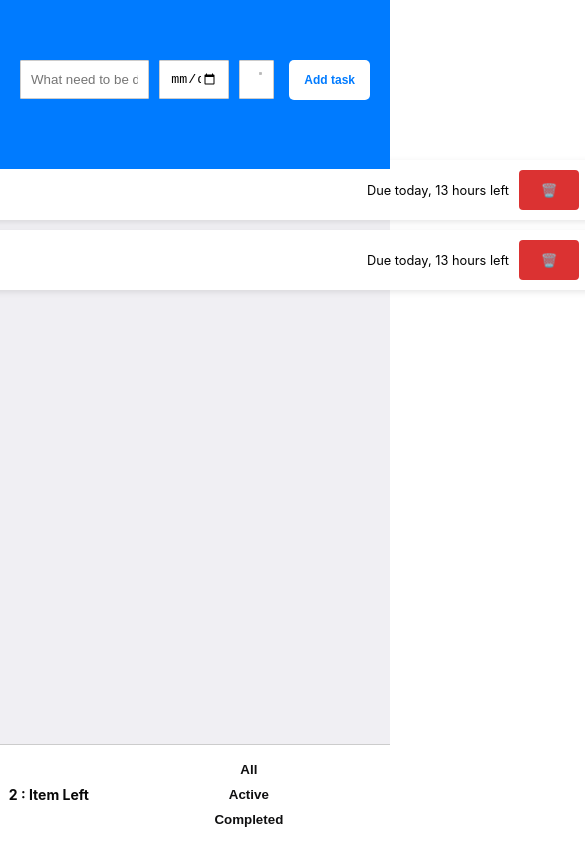
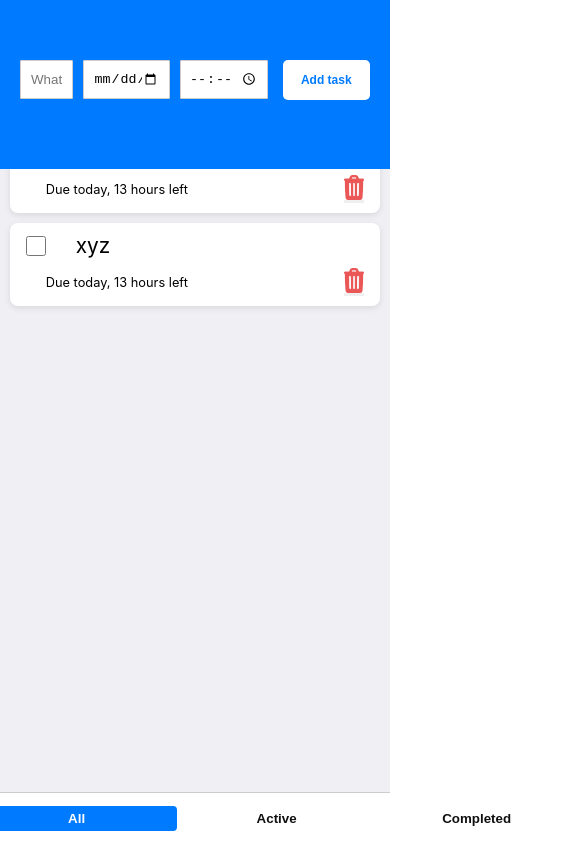
Before and after one commit to Alok-Yadav45/18-tas-1, a React (Create React App) app: page / in a window 390 px wide. Shown: the whole page, 585 px wide, since content can reach past the window. Built offline with nearby package versions, Linux system fonts and the light colour scheme.

Commit message:
21 assignment

```diff
--- a/src/App.css
+++ b/src/App.css
@@ -122,12 +122,10 @@
 }
 .delete-button {
   border: none;
-  background-color: rgb(219, 50, 50);
-  padding: 5px 10px;
+
   cursor: pointer;
-  height: 40px;
-  width: 60px;
-  border-radius: 4px;
+
+
   margin-left: auto;
 }
 .message .item {
@@ -150,7 +148,7 @@
 }
 .deadline-expired {
   display: inline-block;
-  margin-right: auto;
+  margin-right: 40px;
   margin-left: 20px;
   font-size: 0.8rem;
   white-space: nowrap;
@@ -196,6 +194,7 @@
     margin-top: 150px;
     position: sticky;
     width: 800px;
+    list-style: none;
 }
 .footer {
   position: fixed;
@@ -222,6 +221,8 @@
   cursor: pointer;
   width: 200px;
   padding: 5px 10px;
+
+   transition: all 0.3s ease;
 }
 .spn-i{
   background: none;
@@ -239,3 +240,37 @@
   align-items: center;
   justify-content: center;
 }
+.filters button.active-filter {
+  background-color: #007bff;
+  color: white;
+  border-radius: 4px;
+}
+
+@media (max-width: 768px) {
+  .heading {
+    flex-direction: row;
+    align-items: stretch;
+  }
+
+  .input,
+  .date-input,
+  .time-input,
+  .button {
+    width: 25%;
+  }
+
+  .main-msg {
+    margin-top: 120px;
+    width: 95%;
+  }
+
+  .footer {
+    flex-direction: column;
+    gap: 10px;
+  }
+
+  .filters {
+    width: 100%;
+    justify-content: center;
+  }
+}
--- a/src/App.js
+++ b/src/App.js
@@ -1,5 +1,6 @@
 import {useEffect, useState } from "react";
 import "./App.css";
+import deletebtn from './deletebtn.jpg'
 
 function App() {
   const [todo, setTodo] = useState(() => {
@@ -128,13 +129,15 @@ function App() {
             className={error ? "date" : "date-input"}
             type="date"
             onChange={dateHandler}
-            value={date} />
+            value={date}
+            onKeyDown={handleKeyDown} />
 
           <input
             className={error ? "time" : "time-input"}
             type="time"
             onChange={timeHandler}
-            value={time} />
+            value={time}
+            onKeyDown={handleKeyDown} />
           <button className="button" onClick={newTOdo}>Add task</button>
         </div>
       </header>
@@ -158,7 +161,13 @@ function App() {
               </div>
 
               <button className="delete-button" onClick={() => deleteTodo(item.id)}>
-                🗑️
+                <img
+                className="todo-right"
+                src={deletebtn}
+                alt="deleteicon"
+                width="20"
+                height="25"
+              />
               </button>
             </div>
 
@@ -172,10 +181,16 @@ function App() {
 
           Item Left</span>
         <div className="filters">
-          <button onClick={() => setFilter("all")}>All</button>
-          <button onClick={() => setFilter("active")}>Active</button>
-          <button onClick={() => setFilter("completed")}>Completed</button>
-        </div>
+  <button className={filter === "all" ? "active-filter" : ""}
+    onClick={() => setFilter("all")}
+  > All</button>
+  <button className={filter === "active" ? "active-filter" : ""}
+    onClick={() => setFilter("active")}
+  >Active</button>
+  <button className={filter === "completed" ? "active-filter" : ""}
+    onClick={() => setFilter("completed")}
+  > Completed</button>
+</div>
         </div>
       </footer>
 
```
Also changed, not shown: src/deletebtn.jpg (added).
